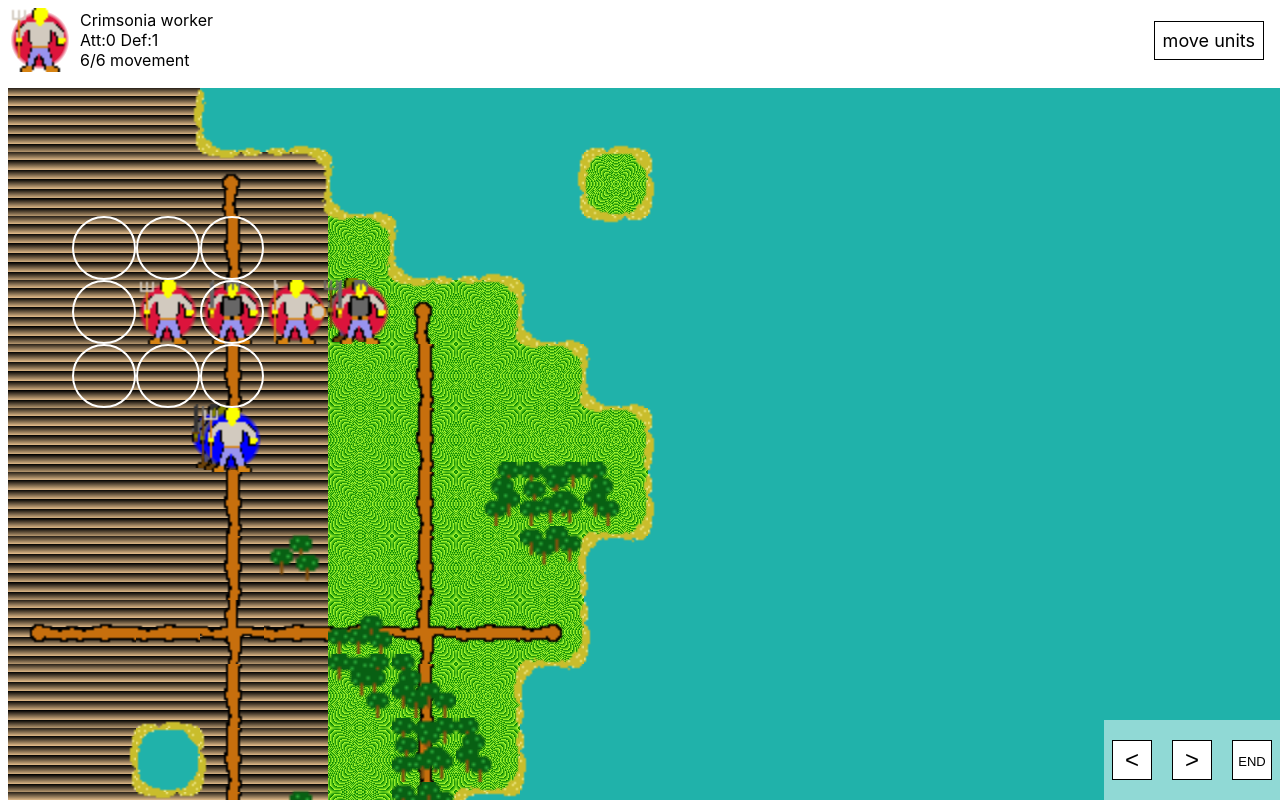
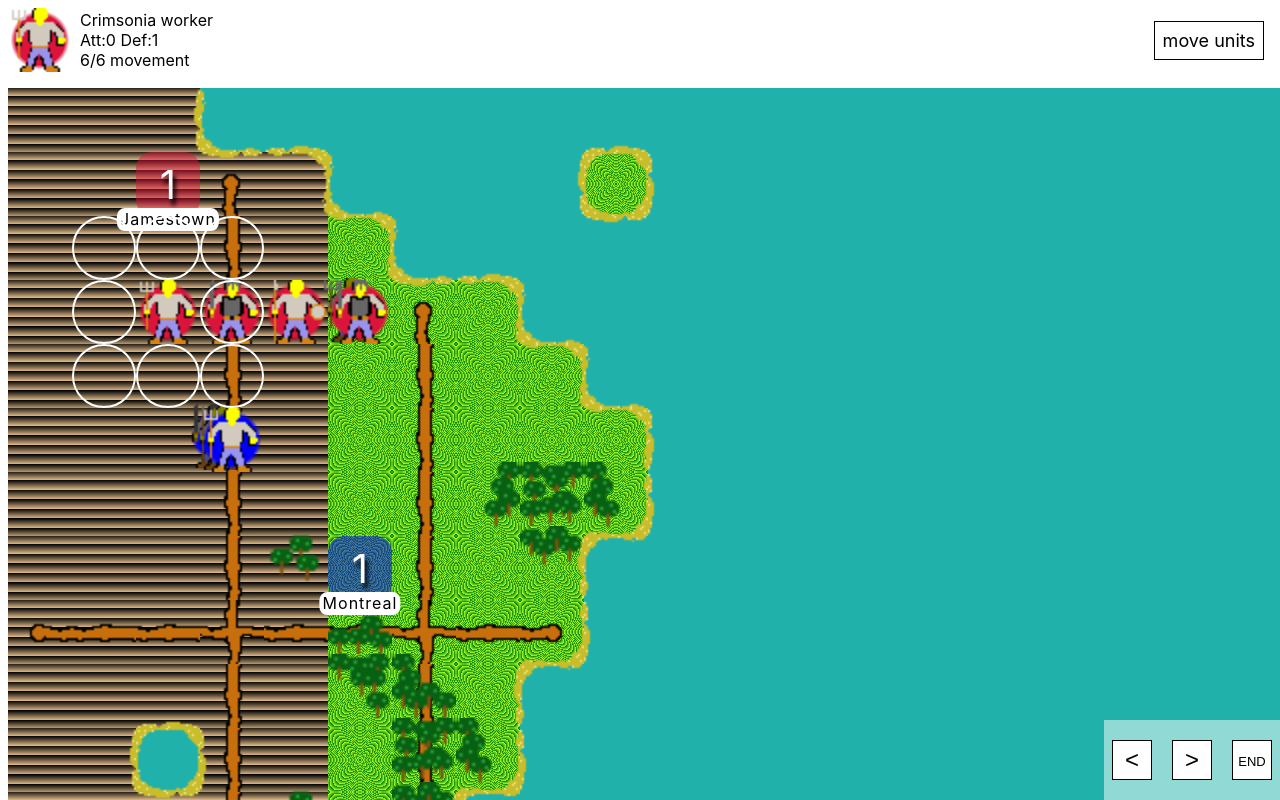
Before and after one commit to dblatcher/Tiles-game, a Next.js app: page /game-page in a window 1280 px wide. Shown: the top 800 px of the page. Built offline with nearby package versions, Linux system fonts and the light colour scheme.

Commit message:
render towns

```diff
--- a/components/GameContainer.js
+++ b/components/GameContainer.js
@@ -134,7 +134,9 @@ export default class GameContainer extends React.Component {
 
 
     render() {
-        const { mapGrid, selectedSquare, units, selectedUnit, interfaceMode, interfaceModeOptions, fallenUnits, pendingBattle, pendingMessage, unitWithMenuOpen, unitPickDialogueChoices } = this.state
+        const { mapGrid, selectedSquare, units, towns,
+            selectedUnit, interfaceMode, interfaceModeOptions, fallenUnits,
+            pendingBattle, pendingMessage, unitWithMenuOpen, unitPickDialogueChoices } = this.state
 
         return (
 
@@ -161,6 +163,7 @@ export default class GameContainer extends React.Component {
                 <main className={styles.tileBoardHolder} ref={this.gameHolderElement}>
                     <TileBoard
                         units={units}
+                        towns={towns}
                         unitWithMenuOpen={unitWithMenuOpen}
                         mapGrid={mapGrid}
                         handleMapSquareClick={this.handleMapSquareClick}
--- a/components/TileBoard.js
+++ b/components/TileBoard.js
@@ -3,6 +3,7 @@ import React from 'react';
 import Tile from './Tile'
 import UnitFigure from './UnitFigure'
 import styles from './tile.module.scss'
+import TownFigure from './TownFigure';
 
 
 
@@ -74,12 +75,22 @@ export default class TileBoard extends React.Component {
         />)
     }
 
+    renderTown (town) {
+        const { handleMapSquareClick, mapGrid, handleOrderButton } = this.props;
+        const squaretownIsOn = mapGrid[town.y][town.x]
+
+        return (
+            <TownFigure town={town}/>
+        )
+    }
+
     render() {
-        const { mapGrid, units, fallenUnits } = this.props
+        const { mapGrid, units, fallenUnits, towns } = this.props
         return (
             <section style={{ position: 'relative' }}>
                 {mapGrid.map((row, index) => this.renderRow(row, index))}
                 {[].concat(units, fallenUnits).map(unit => this.renderUnit(unit))}
+                {towns.map(town => this.renderTown(town))}
             </section>
         )
     }
--- /dev/null
+++ b/components/TownFigure.js
@@ -0,0 +1,50 @@
+
+import styles from './townFigure.module.scss'
+import { spriteSheets } from '../lib/SpriteSheet.tsx'
+
+export default class TownFigure extends React.Component {
+
+    render() {
+        const { town, handleClick, inInfoRow, isFallen } = this.props
+
+        let figureClassList = [styles.figure]
+        let spriteClassList = [styles.sprite]
+
+        figureClassList.push(inInfoRow ? styles.figureInInfoRow : styles.figureOnMap)
+
+
+        if (isFallen) {
+            spriteClassList.push(styles.fallenSprite)
+        }
+
+        const figureStyle = {
+            left: inInfoRow ? 'unset' : `${town.x * 4}rem`,
+            top: inInfoRow ? 'unset' : `${town.y * 4}rem`,
+            pointerEvents: isFallen ? 'none' : 'unset',
+        }
+
+        const spriteStyle = {
+            backgroundColor: town.faction.color,
+
+        }
+
+        return (
+            <figure
+                style={figureStyle}
+                className={figureClassList.join(" ")}
+            >
+                <i
+                    style={spriteStyle}
+                    className={spriteClassList.join(" ")}
+                    onClick={handleClick || function () { }}
+                >
+                </i>
+
+                <span className={styles.caption}>{town.name}</span>
+                <span className={styles.populationNumber}>{town.population}</span>
+            </figure>
+        )
+
+    }
+
+}
--- /dev/null
+++ b/components/townFigure.module.scss
@@ -0,0 +1,54 @@
+@import '../styles/design.scss';
+
+.figure {
+    width: 4rem;
+    height: 4rem;
+    margin: 0;
+}
+
+.figureOnMap {
+    position: absolute;
+    transition: left .5s, top .5s;
+}
+
+.figureInInfoRow {
+    position: relative;
+}
+
+.sprite {
+    position: absolute;
+    margin: 0;
+    width: 100%;
+    height: 100%;
+    display: block;
+    opacity: .5;
+    border-radius: 1rem;
+}
+
+
+.fallenSprite {
+    filter: brightness(.5);
+}
+
+.caption {
+    position: absolute;
+    pointer-events: none;
+    display: inline-block;
+    background-color: white;
+    padding: .1rem .2rem;
+    border-radius: .5rem;
+    bottom: 0;
+    letter-spacing: 1px;
+    left: 50%;
+    transform: translateX(-50%) translateY(65%);
+}
+
+.populationNumber {
+    position: absolute;
+    color: white;
+    filter: $dialogueDropShadowFilter;
+    top: 50%;
+    left: 50%;
+    transform: translateX(-50%) translateY(-50%);
+    font-size: 2.5rem;
+}
```
